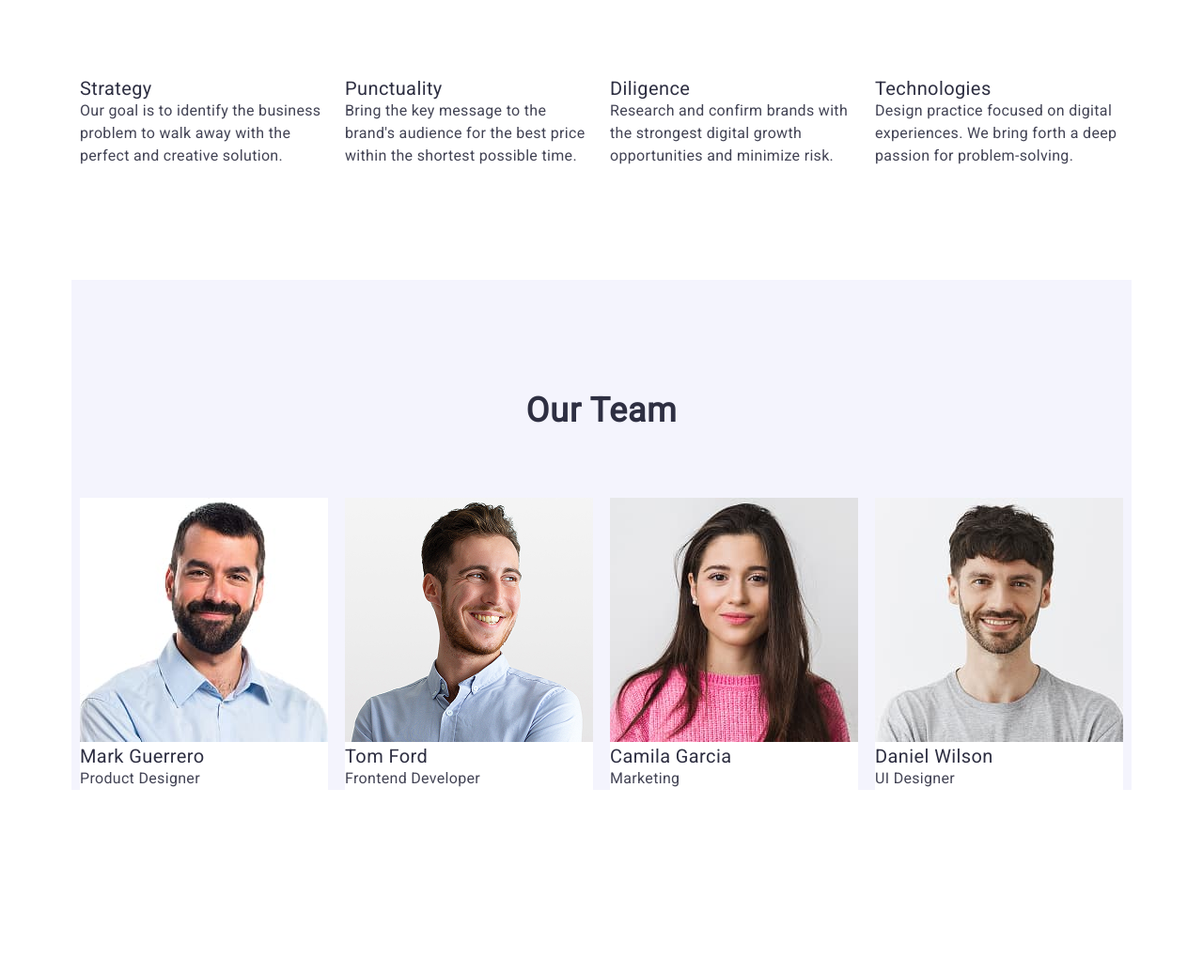
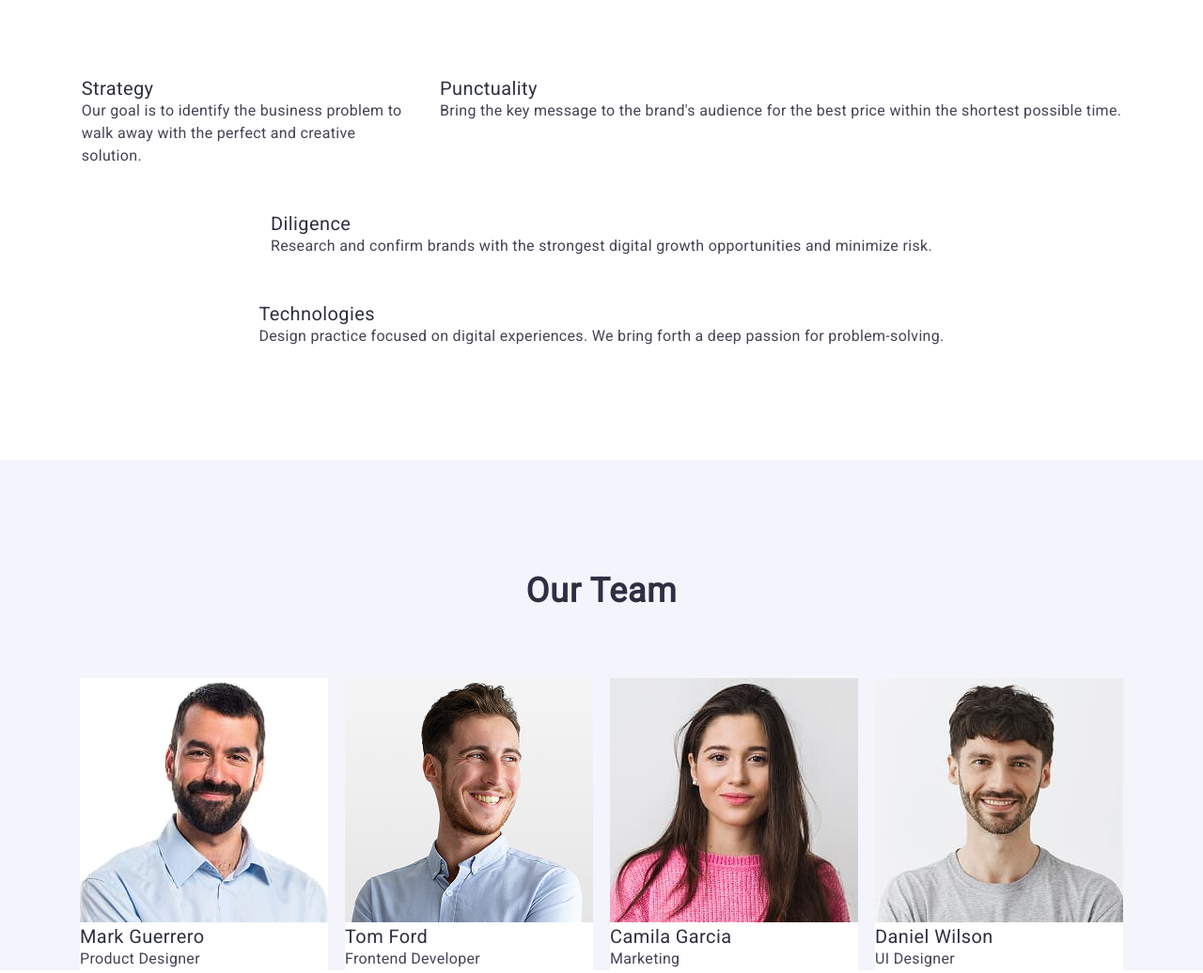
Before and after one commit to KatarginaKate/goit-markup-hw-03, a plain HTML site: page index.html in a window 1280 px wide. Shown: the part 684-1720 px from the top of the page at 94% size. Drawn offline with nearby package versions, Linux system fonts and the light colour scheme.

Commit message:
changes again

```diff
--- a/css/styles.css
+++ b/css/styles.css
@@ -117,7 +117,7 @@ ul {
 .benefits-list-one,
 .team-command .one,
 .portfolio-list-one {
-  width: calc((100%-48px)/3);
+  width: calc((100% - 48px) / 3);
 }
 
 .header-link {
@@ -216,8 +216,6 @@ ul {
   font-size: 16px;
   line-height: 1.5;
   letter-spacing: 0.02em;
-  height: 72px;
-  width: 264px;
 }
 .team-section {
   background-color: var(--Cloud);
--- a/index.html
+++ b/index.html
@@ -90,9 +90,9 @@
           </li>
         </ul>
         </div>
-      </section class="section">
-      <div class="container">
+      </section>
       <section class="team-section">
+        <div class="container">
         <h2 class="team-title">Our Team</h2>
         <ul class="team-list">
           <li class="team-command one">
```
